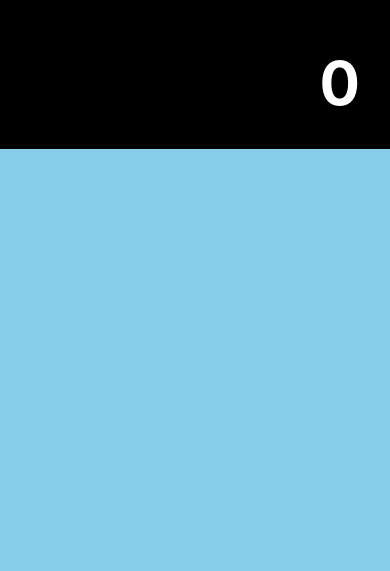
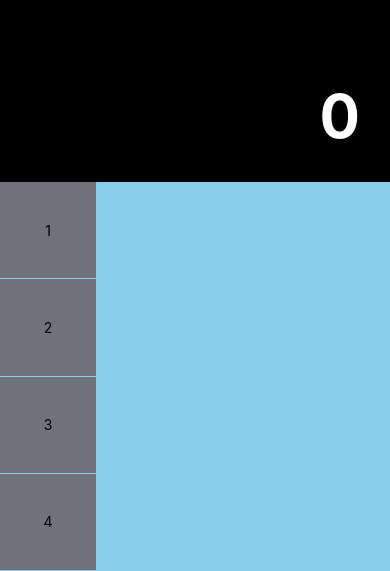
Before and after one commit to jkim8/rn-calc, a React Native app: screen / in a window 390 px wide. Shown: the part 273-844 px from the top of the page. Built offline with nearby package versions, Linux system fonts and the light colour scheme.

Commit message:
button making

```diff
--- a/src/App.js
+++ b/src/App.js
@@ -1,10 +1,13 @@
 import { StatusBar } from 'expo-status-bar';
 import { useState } from 'react';
-import { StyleSheet, Text, View } from 'react-native';
+import { StyleSheet, Text, useWindowDimensions, View } from 'react-native';
 import Button, { ButtonTypes } from './components/Button';
 
 export default function App() {
   const [result, setResult] = useState(0);
+  const width = (useWindowDimensions().width - 5) / 4;
+  // const { width } = useWindowDimensions();
+  console.log(width);
 
   return (
     <View style={styles.container}>
@@ -14,7 +17,28 @@ export default function App() {
       </View>
       <View style={styles.buttonContainer}>
         <View style={styles.leftPad}>
-          <View style={styles.number}></View>
+          <View style={styles.number}>
+            <Button
+              title="1"
+              onPress={() => {}}
+              buttonStyle={{ width, height: width, marginBottom: 1 }}
+            ></Button>
+            <Button
+              title="2"
+              onPress={() => {}}
+              buttonStyle={{ width, height: width, marginBottom: 1 }}
+            ></Button>
+            <Button
+              title="3"
+              onPress={() => {}}
+              buttonStyle={{ width, height: width, marginBottom: 1 }}
+            ></Button>
+            <Button
+              title="4"
+              onPress={() => {}}
+              buttonStyle={{ width, height: width, marginBottom: 1 }}
+            ></Button>
+          </View>
           <View style={styles.bottom}></View>
         </View>
 
@@ -40,7 +64,6 @@ const styles = StyleSheet.create({
   },
   buttonContainer: {
     backgroundColor: 'skyblue',
-    flex: 1,
     flexDirection: 'row',
   },
   result: { color: '#ffffff', fontSize: 60, fontWeight: '700', padding: 30 },
```
